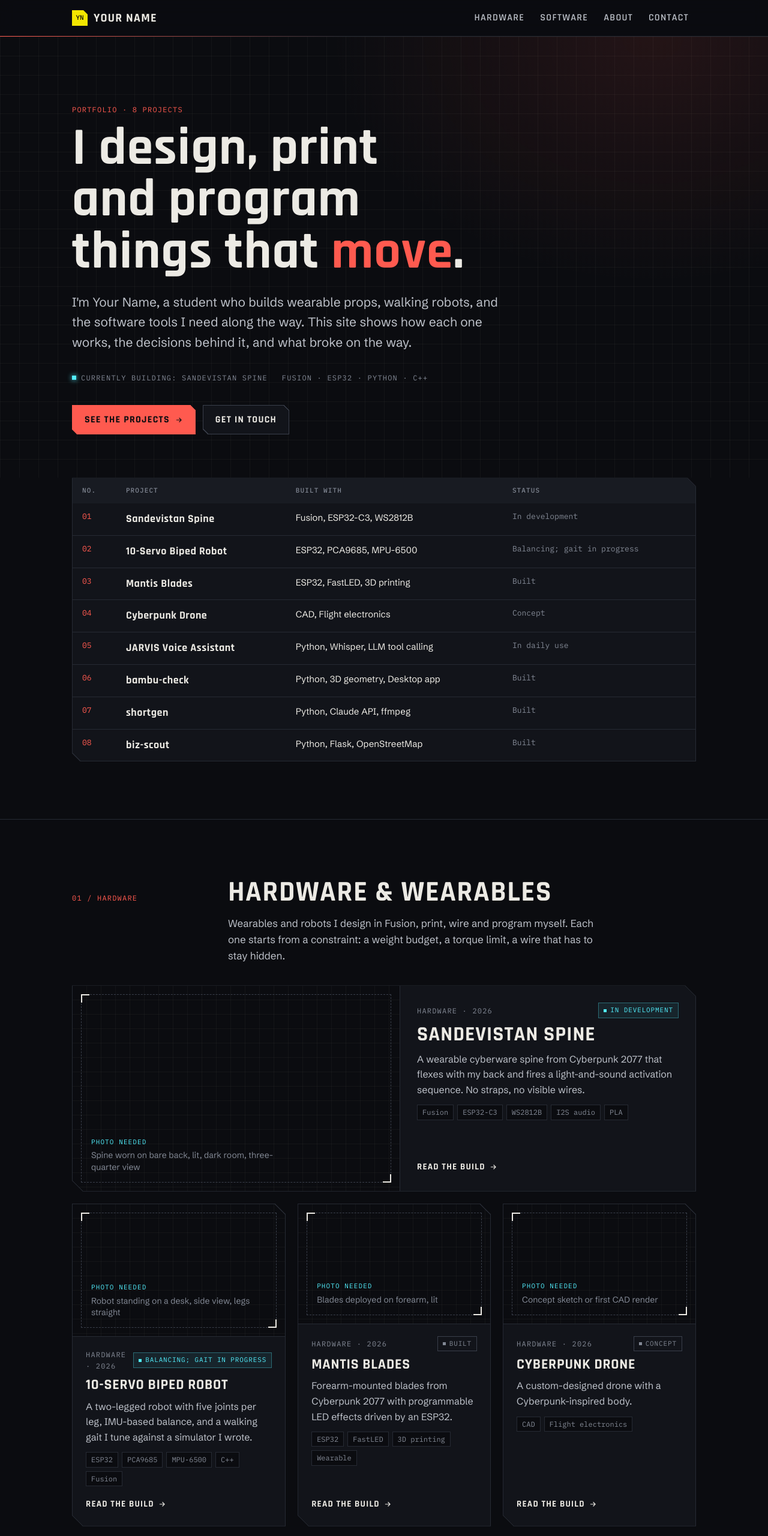
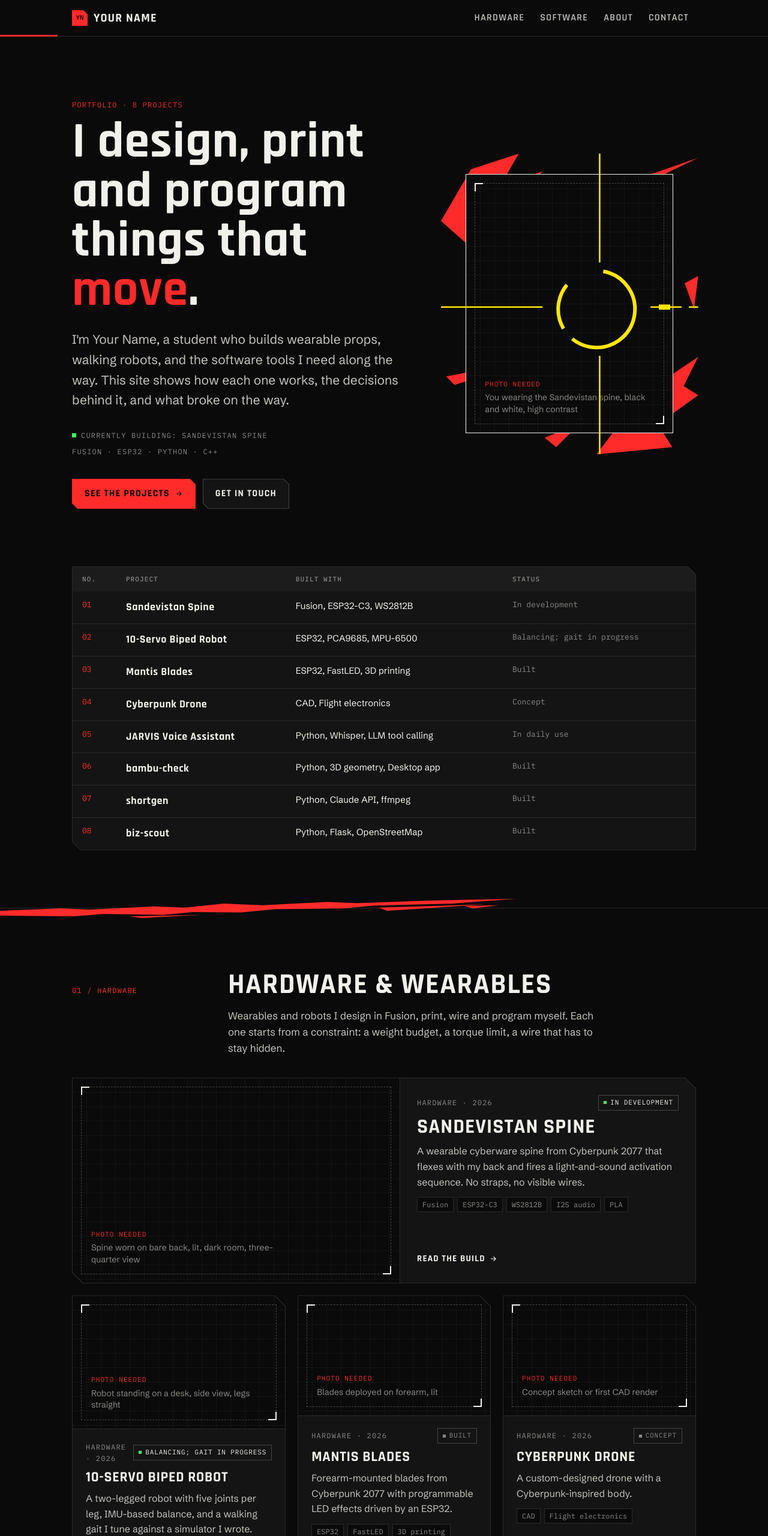
Before and after one commit to michaelsumin78-hue/michaelsumin78-hue.github.io, a plain HTML site: page index.html in a window 1280 px wide. Shown: the top 2560 px of the page at 60% size. Drawn offline with Linux system fonts and the light colour scheme.

Commit message:
Poster-style theme: ink palette, red slash dividers, yellow crosshair motif, paper footer

```diff
--- a/assets/styles.css
+++ b/assets/styles.css
@@ -1,23 +1,24 @@
 /* ---------- Tokens ---------- */
-/* Dark-only theme modeled on Cyberpunk 2077 menus: red accent, cyan for live
-   status, chamfered panels. Body text stays in a plain sans for readability. */
+/* Dark-only theme in a screen-print palette: black, white and flat grays,
+   red as the loud color, one yellow crosshair per view, a rare green dot.
+   No glows or gradients. Body text sits on solid panels for readability. */
 :root {
   color-scheme: dark;
-  --bg: #0b0c10;
-  --surface: #12141a;
-  --surface-2: #181b22;
-  --ink: #eceae4;
-  --ink-2: #bcc0c8;
-  --muted: #828894;
-  --line: #262a33;
-  --line-strong: #3a3f4b;
-  --accent: #ff5a4f;
-  --accent-ink: #0b0c10;
-  --accent-soft: rgba(255, 90, 79, 0.10);
-  --cyan: #52eefc;
-  --cyan-soft: rgba(82, 238, 252, 0.08);
-  --yellow: #f3e600;
-  --grid: rgba(236, 234, 228, 0.04);
+  --bg: #0a0a0a;
+  --surface: #141414;
+  --surface-2: #1c1c1c;
+  --ink: #f2f0eb;
+  --ink-2: #c4c2bd;
+  --muted: #8a8884;
+  --line: #2a2a2a;
+  --line-strong: #444;
+  --accent: #ff2a2a;
+  --accent-ink: #0a0a0a;
+  --yellow: #ffe600;
+  --green: #3dff5a;
+  --paper: #f2f0eb;
+  --paper-ink: #0a0a0a;
+  --grid: rgba(242, 240, 235, 0.04);
 
   --font-sans: "Schibsted Grotesk", system-ui, -apple-system, "Segoe UI", sans-serif;
   --font-display: "Rajdhani", "Schibsted Grotesk", system-ui, sans-serif;
@@ -42,6 +43,7 @@ body {
   line-height: 1.6;
   -webkit-font-smoothing: antialiased;
   text-rendering: optimizeLegibility;
+  overflow-x: hidden;
 }
 
 ::selection { background: var(--accent); color: var(--accent-ink); }
@@ -51,7 +53,7 @@ img, video { display: block; max-width: 100%; height: auto; }
 a { color: inherit; text-decoration-color: var(--line-strong); text-underline-offset: 3px; }
 a:hover { text-decoration-color: var(--accent); }
 
-:focus-visible { outline: 2px solid var(--cyan); outline-offset: 3px; }
+:focus-visible { outline: 2px solid var(--yellow); outline-offset: 3px; }
 
 h1, h2, h3 { font-family: var(--font-display); line-height: 1.05; letter-spacing: 0.01em; margin: 0; font-weight: 700; }
 
@@ -97,17 +99,24 @@ p { margin: 0 0 1em; }
 .card::before, .index-block::before, .facts::before, .decision::before, .btn::before { top: -1px; right: -1px; }
 .card::after, .index-block::after, .facts::after, .decision::after, .btn::after { bottom: -1px; left: -1px; }
 
+/* ---------- Red slash dividers ---------- */
+.section, .next-project, .site-footer { position: relative; }
+.section::before, .next-project::before, .site-footer::before {
+  content: ""; position: absolute; top: -16px; left: 0; pointer-events: none;
+  width: min(72%, 860px); height: 32px;
+  background: url("slash.svg") no-repeat center / 100% 100%;
+}
+.section:nth-of-type(even)::before, .site-footer::before { left: auto; right: 0; transform: scaleX(-1); }
+
 /* ---------- Header ---------- */
 .site-header {
   position: sticky; top: 0; z-index: 50;
-  background: color-mix(in srgb, var(--bg) 88%, transparent);
-  backdrop-filter: blur(12px);
-  -webkit-backdrop-filter: blur(12px);
+  background: var(--bg);
   border-bottom: 1px solid var(--line);
 }
 .site-header::after {
-  content: ""; position: absolute; left: 0; bottom: -1px; height: 1px; width: 100%;
-  background: linear-gradient(90deg, var(--accent), transparent 45%);
+  content: ""; position: absolute; left: 0; bottom: -1px; height: 3px; width: 96px;
+  background: var(--accent);
 }
 .site-header .wrap {
   display: flex; align-items: center; justify-content: space-between;
@@ -120,7 +129,7 @@ p { margin: 0 0 1em; }
 }
 .brand-mark {
   width: 26px; height: 26px;
-  background: var(--yellow); color: #0b0c10;
+  background: var(--accent); color: var(--accent-ink);
   display: grid; place-items: center;
   font-family: var(--font-mono); font-size: 11px; font-weight: 500; letter-spacing: 0;
   clip-path: polygon(0 0, calc(100% - 7px) 0, 100% 7px, 100% 100%, 0 100%);
@@ -146,17 +155,12 @@ p { margin: 0 0 1em; }
 }
 
 /* ---------- Hero ---------- */
-.hero {
-  padding: clamp(56px, 10vw, 112px) 0 clamp(40px, 6vw, 72px);
-  background:
-    radial-gradient(60% 80% at 85% 0%, rgba(255, 90, 79, 0.10), transparent 70%),
-    linear-gradient(var(--grid) 1px, transparent 1px),
-    linear-gradient(90deg, var(--grid) 1px, transparent 1px);
-  background-size: auto, 32px 32px, 32px 32px;
-}
-.hero > .wrap > .label:first-child { color: var(--accent); }
+.hero { padding: clamp(56px, 9vw, 104px) 0 clamp(56px, 8vw, 96px); }
+.hero-grid { display: grid; gap: 56px; grid-template-columns: 1fr; align-items: center; }
+@media (min-width: 960px) { .hero-grid { grid-template-columns: 1.15fr 0.85fr; gap: 48px; } }
+.hero-grid > div:first-child > .label:first-child { color: var(--accent); }
 .hero h1 {
-  font-size: clamp(46px, 8vw, 88px);
+  font-size: clamp(46px, 7.5vw, 84px);
   max-width: 14ch;
   line-height: 0.98;
 }
@@ -169,8 +173,19 @@ p { margin: 0 0 1em; }
   margin-top: 32px; display: flex; flex-wrap: wrap; gap: 8px 24px;
 }
 .hero-meta span { display: inline-flex; align-items: center; gap: 8px; }
-.dot { width: 7px; height: 7px; background: var(--cyan); box-shadow: 0 0 8px var(--cyan); display: inline-block; }
+.dot { width: 7px; height: 7px; background: var(--green); display: inline-block; }
 .hero-actions { margin-top: 36px; display: flex; flex-wrap: wrap; gap: 12px; }
+
+/* Hero art: a photo frame with red shards bursting behind it and the page's
+   one yellow crosshair running past its edges. */
+.hero-art { position: relative; max-width: 420px; width: 82%; margin: 0 auto; }
+.hero-art .media { position: relative; z-index: 1; border-color: var(--ink); }
+.hero-burst, .hero-reticle {
+  position: absolute; pointer-events: none;
+  top: -8%; left: -12%; width: 124%; height: 116%;
+}
+.hero-burst { z-index: 0; fill: var(--accent); }
+.hero-reticle { z-index: 2; stroke: var(--yellow); }
 
 .btn {
   --cut: 9px;
@@ -185,7 +200,7 @@ p { margin: 0 0 1em; }
 }
 .btn:hover { --edge: var(--accent); color: var(--accent); }
 .btn-primary { background: var(--accent); color: var(--accent-ink); --edge: var(--accent); }
-.btn-primary:hover { background: var(--cyan); color: var(--accent-ink); --edge: var(--cyan); }
+.btn-primary:hover { background: var(--ink); color: var(--accent-ink); --edge: var(--ink); }
 
 /* ---------- Index table (inventory list) ---------- */
 .index-block { background: var(--surface); overflow: hidden; }
@@ -202,16 +217,16 @@ p { margin: 0 0 1em; }
   font-family: var(--font-mono); font-size: 11px; font-weight: 500; letter-spacing: 0.1em;
   text-transform: uppercase; color: var(--muted); background: var(--surface-2);
 }
-.index-block tbody tr { cursor: pointer; transition: background .15s; }
-.index-block tbody tr:hover { background: var(--accent-soft); box-shadow: inset 3px 0 0 var(--accent); }
-.index-block tbody tr:hover th a { color: var(--accent); }
+.index-block tbody tr { cursor: pointer; }
+.index-block tbody tr:hover { background: var(--accent); }
+.index-block tbody tr:hover th, .index-block tbody tr:hover td { color: var(--accent-ink); }
 .index-block a { text-decoration: none; }
 @media (max-width: 720px) {
   .index-block .hide-sm { display: none; }
 }
 
 /* ---------- Sections ---------- */
-.section { padding: clamp(48px, 8vw, 96px) 0; border-top: 1px solid var(--line); }
+.section { padding: clamp(56px, 8vw, 104px) 0 clamp(48px, 8vw, 96px); border-top: 1px solid var(--line); }
 .section-head {
   display: grid; grid-template-columns: 1fr; gap: 12px; margin-bottom: 36px;
 }
@@ -234,10 +249,17 @@ p { margin: 0 0 1em; }
   display: flex; flex-direction: column;
   background: var(--surface);
   text-decoration: none;
-  transition: transform .2s, background .2s;
+  transition: transform .2s;
 }
-.card:hover { --edge: var(--accent); background: var(--surface-2); transform: translateY(-2px); }
+.card:hover { --edge: var(--accent); transform: translateY(-2px); }
 .card .media { border: 0; border-bottom: 1px solid var(--line); }
+/* Hovering a card locks the crosshair onto its photo. */
+.card .media::after {
+  content: ""; position: absolute; inset: 0; z-index: 2; pointer-events: none;
+  background: url("reticle.svg") no-repeat center / min(46%, 150px);
+  opacity: 0; transform: scale(1.25); transition: opacity .2s, transform .25s;
+}
+.card:hover .media::after { opacity: 1; transform: none; }
 .card-body { padding: 20px 22px 24px; display: flex; flex-direction: column; gap: 10px; flex: 1; }
 .card-top { display: flex; justify-content: space-between; align-items: center; gap: 12px; }
 .card h3 { font-size: 26px; text-transform: uppercase; letter-spacing: 0.03em; }
@@ -263,7 +285,8 @@ p { margin: 0 0 1em; }
   white-space: nowrap; display: inline-flex; align-items: center; gap: 6px;
 }
 .status::before { content: ""; width: 5px; height: 5px; background: currentColor; }
-.status--live { border-color: rgba(82, 238, 252, 0.35); background: var(--cyan-soft); color: var(--cyan); }
+.status--live { color: var(--ink); }
+.status--live::before { background: var(--green); }
 
 .tags { display: flex; flex-wrap: wrap; gap: 6px; list-style: none; padding: 0; margin: 2px 0 0; }
 .tags li {
@@ -279,6 +302,13 @@ p { margin: 0 0 1em; }
   overflow: hidden; background: var(--surface);
 }
 .media img, .media video { width: 100%; height: 100%; object-fit: cover; }
+/* Add .media--ink to a figure for the screen-print look: black and white,
+   crushed contrast. Use it on build shots, never on the About photo. */
+.media--ink img, .media--ink video { filter: grayscale(1) contrast(1.6) brightness(1.05); }
+.media--target::after {
+  content: ""; position: absolute; inset: 0; z-index: 2; pointer-events: none;
+  background: url("reticle.svg") no-repeat 62% 48% / min(30%, 220px);
+}
 .media--placeholder {
   background-color: var(--bg);
   background-image:
@@ -299,7 +329,7 @@ p { margin: 0 0 1em; }
 .media__frame::before { top: -1px; left: -1px; border-top: 2px solid; border-left: 2px solid; }
 .media__frame::after { bottom: -1px; right: -1px; border-bottom: 2px solid; border-right: 2px solid; }
 .media__tag {
-  font-family: var(--font-mono); font-size: 11px; letter-spacing: 0.1em; text-transform: uppercase; color: var(--cyan);
+  font-family: var(--font-mono); font-size: 11px; letter-spacing: 0.1em; text-transform: uppercase; color: var(--accent);
 }
 .media__desc { font-size: 14px; color: var(--muted); max-width: 40ch; line-height: 1.4; }
 .media-caption { font-size: 14px; color: var(--muted); margin-top: 10px; }
@@ -317,12 +347,17 @@ p { margin: 0 0 1em; }
 }
 .skill-list li span:first-child { color: var(--accent); font-family: var(--font-mono); font-size: 12px; text-transform: uppercase; letter-spacing: 0.08em; padding-top: 3px; }
 
-/* ---------- Footer ---------- */
-.site-footer { border-top: 1px solid var(--line); padding: 48px 0 56px; background: var(--surface); }
+/* ---------- Footer (paper band) ---------- */
+.site-footer { padding: 56px 0 56px; background: var(--paper); color: var(--paper-ink); }
 .footer-grid { display: flex; flex-wrap: wrap; justify-content: space-between; gap: 24px; align-items: flex-end; }
 .footer-grid h2 { font-size: clamp(30px, 4.5vw, 42px); max-width: 18ch; text-transform: uppercase; letter-spacing: 0.03em; }
 .contact-links { display: flex; flex-wrap: wrap; gap: 10px; }
-.fine { margin-top: 40px; font-size: 13px; color: var(--muted); font-family: var(--font-mono); }
+.site-footer .btn { background: var(--paper-ink); color: var(--paper); --edge: var(--paper-ink); }
+.site-footer .btn:hover { background: var(--accent); color: var(--paper-ink); --edge: var(--accent); }
+.site-footer .btn-primary { background: var(--accent); color: var(--paper-ink); --edge: var(--accent); }
+.site-footer .btn-primary:hover { background: var(--paper-ink); color: var(--paper); --edge: var(--paper-ink); }
+.site-footer :focus-visible { outline-color: var(--paper-ink); }
+.fine { margin-top: 40px; font-size: 13px; color: #5a5955; font-family: var(--font-mono); }
 
 /* ---------- Project page ---------- */
 .crumb { padding-top: 32px; font-size: 13px; font-family: var(--font-mono); text-transform: uppercase; letter-spacing: 0.06em; }
@@ -370,12 +405,12 @@ p { margin: 0 0 1em; }
 .decision {
   background: var(--surface);
   padding: 18px 20px 18px 22px; margin: 0 0 12px;
-  box-shadow: inset 2px 0 0 var(--accent);
+  box-shadow: inset 3px 0 0 var(--accent);
 }
 .decision h3 { font-size: 20px; margin-bottom: 6px; text-transform: uppercase; letter-spacing: 0.04em; }
 .decision p { margin: 0; font-size: 16px; }
 
-.next-project { border-top: 1px solid var(--line); padding: 40px 0 72px; }
+.next-project { border-top: 1px solid var(--line); padding: 48px 0 72px; }
 .next-project a { display: flex; justify-content: space-between; align-items: center; gap: 16px; text-decoration: none; }
 .next-project h2 { font-size: clamp(28px, 4.5vw, 42px); text-transform: uppercase; letter-spacing: 0.03em; }
 .next-project a:hover h2, .next-project a:hover svg { color: var(--accent); }
@@ -387,5 +422,5 @@ p { margin: 0 0 1em; }
 }
 @media (prefers-reduced-motion: reduce) {
   html { scroll-behavior: auto; }
-  .card, .nav a::after { transition: none; }
+  .card, .card .media::after, .nav a::after { transition: none; }
 }
--- a/index.html
+++ b/index.html
@@ -31,7 +31,8 @@
 </header>
 <main id="main">
 <section class="hero">
-  <div class="wrap">
+  <div class="wrap hero-grid">
+  <div>
     <p class="label">Portfolio · 8 projects</p>
     <h1>I design, print and program things that <em>move</em>.</h1>
     <p class="lede">I'm Your Name, a student who builds wearable props, walking robots, and the software tools I need along the way. This site shows how each one works, the decisions behind it, and what broke on the way.</p>
@@ -43,6 +44,12 @@
       <a class="btn btn-primary" href="#hardware">See the projects <svg width="14" height="14" viewBox="0 0 24 24" fill="none" stroke="currentColor" stroke-width="2" aria-hidden="true"><path d="M5 12h14M13 6l6 6-6 6"/></svg></a>
       <a class="btn" href="#contact">Get in touch</a>
     </div>
+  </div>
+  <div class="hero-art" aria-hidden="true">
+    <svg class="hero-burst" viewBox="0 0 496 580"><path d="M0 130 58 30 150 0 112 66 196 34 124 112 170 136 52 176Z M300 580 386 466 496 392 468 448 496 466 418 522 446 566Z M10 430 236 384 26 446Z M330 66 496 8 344 82Z M470 250 496 236 488 300Z M200 548 268 520 222 566Z"/></svg>
+    <figure class="media media--placeholder" style="--ratio: 4 / 5"><div class="media__frame"><span class="media__tag">Photo needed</span><span class="media__desc">You wearing the Sandevistan spine, black and white, high contrast</span></div></figure>
+    <svg class="hero-reticle" viewBox="0 0 496 580" fill="none"><circle cx="300" cy="300" r="74" stroke-width="7" stroke-dasharray="270 26 90 79" transform="rotate(-80 300 300)"/><path stroke-width="3" d="M306 0v210M306 390v190M0 296h196M404 296h60M478 296h18"/><path stroke-width="10" d="M420 296h22"/></svg>
+  </div>
   </div>
 </section>
 
```
Also changed, not shown: projects/bambu-check.html (+1 -1 lines), projects/biped-robot.html (+1 -1 lines), projects/biz-scout.html (+1 -1 lines), projects/drone.html (+1 -1 lines), projects/jarvis.html (+1 -1 lines), projects/mantis-blades.html (+1 -1 lines), projects/sandevistan.html (+1 -1 lines), projects/shortgen.html (+1 -1 lines), assets/reticle.svg (added), assets/slash.svg (added).
